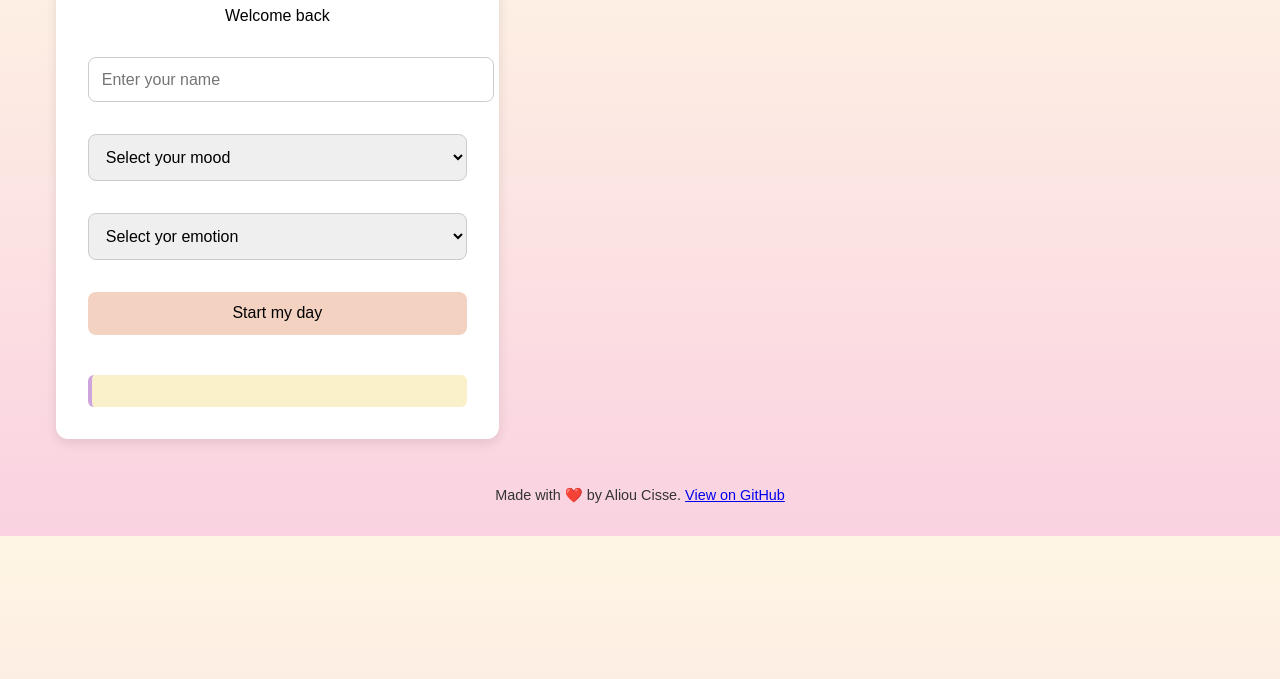
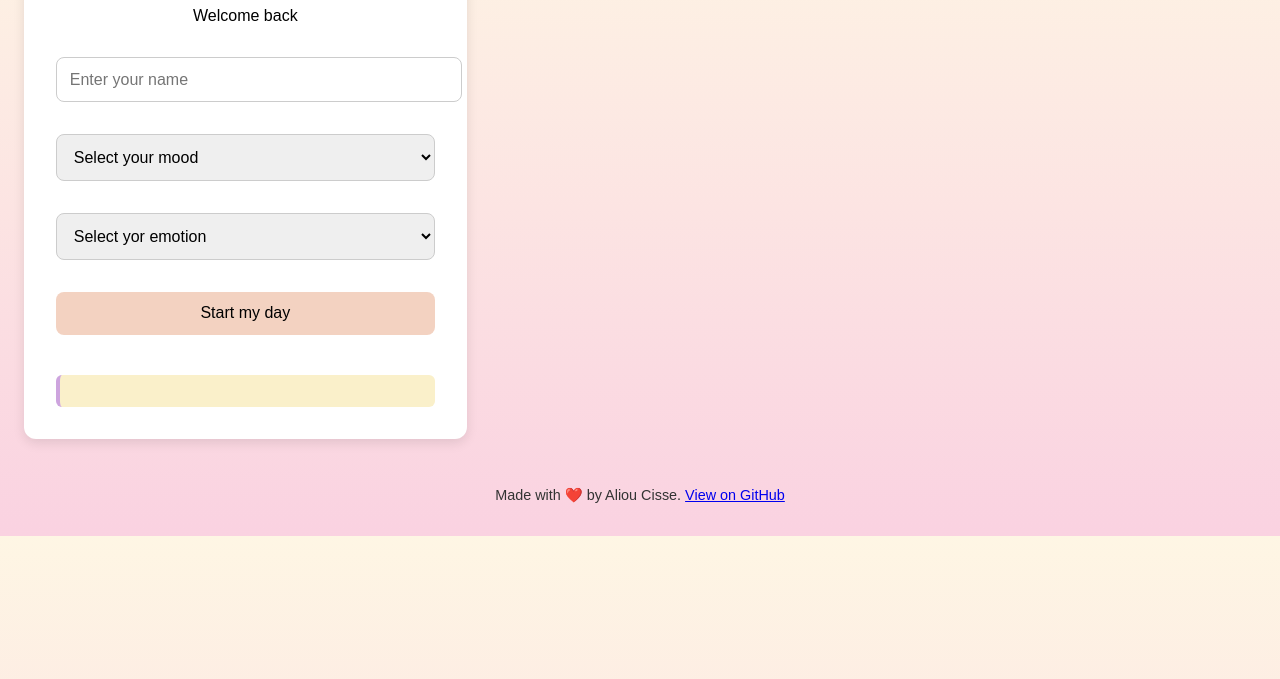
Before and after one commit to BigFuAl/first-project, a website: page smart-daily-dashboard/index.html in a window 1280 px wide. Shown: the part 121-800 px from the top of the page. Drawn offline with Linux system fonts and the light colour scheme.

Commit message:
fix: center cards in grid container

```diff
--- a/smart-daily-dashboard/style.css
+++ b/smart-daily-dashboard/style.css
@@ -70,6 +70,7 @@ button:hover {
 /* Responsive grid container */
 .container {
   display: grid;
+  justify-items: center;  /* center cards horizontally */
   gap: 1rem;
   grid-template-columns: 1fr;      /* 1 column on mobile */
   width: 100%;
```
